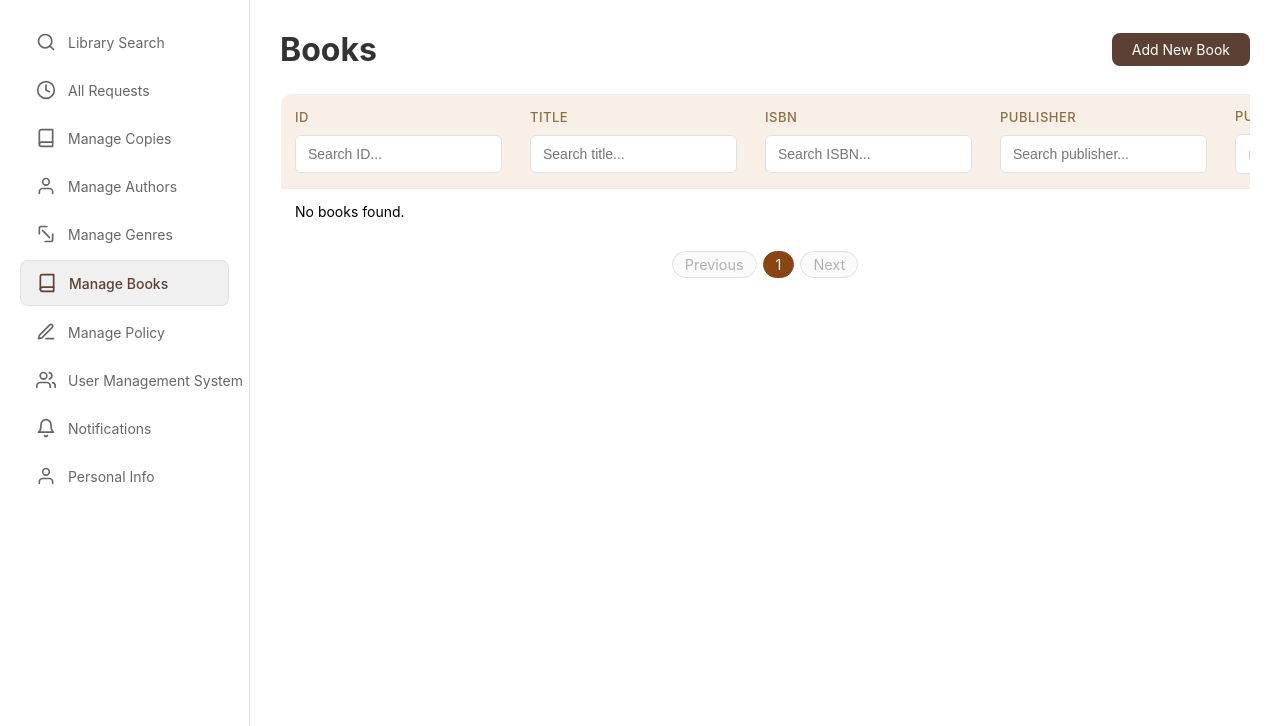
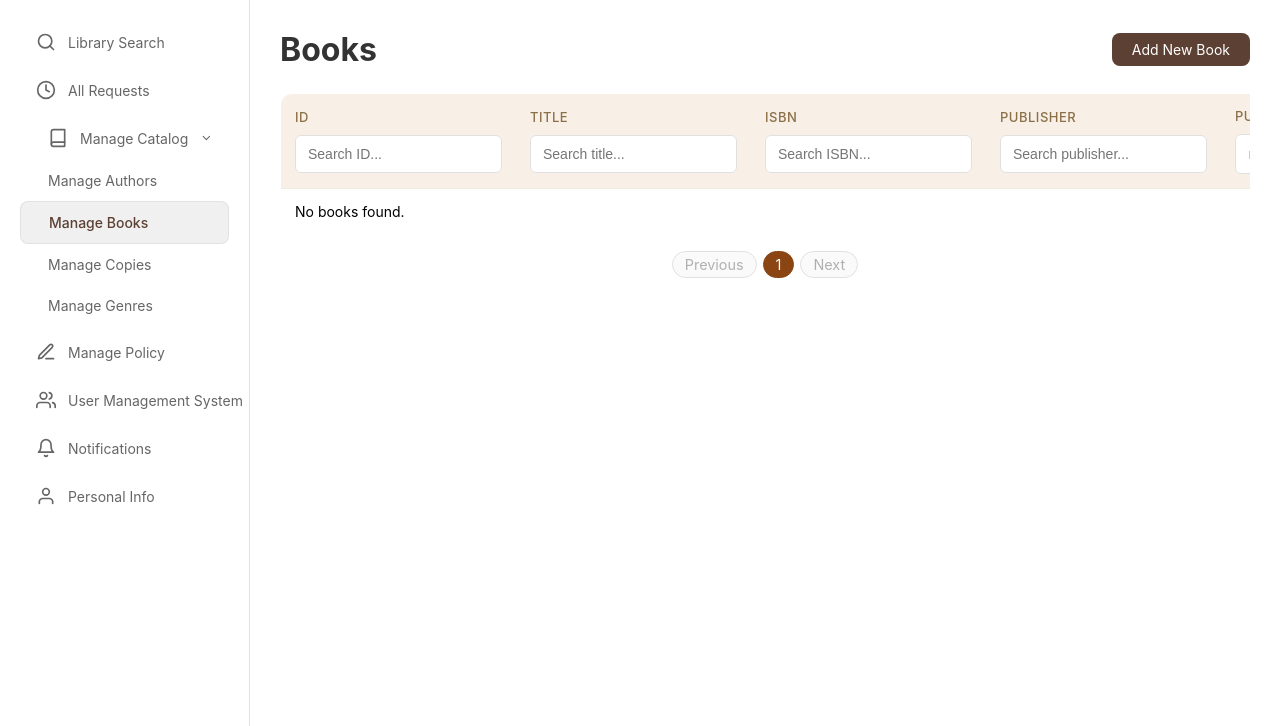
Before and after one commit to RidaFatima03/ShareShelf, a Flask app: page /librarian/books in a window 1280 px wide. Shown: the part 60-786 px from the top of the page. Run offline with Flask 3, Linux system fonts and the light colour scheme; the visitor is signed in with stand-in values (Sample User, id 1); data that the repository does not hold is empty; some libraries are stand-ins or nearby versions.

Commit message:
Sidebar organization

```diff
--- a/app/static/sidebar_style.css
+++ b/app/static/sidebar_style.css
@@ -722,6 +722,31 @@ html.sidebar-closed-init .filters-results.main-content {
     text-transform: none;
 }
 
+.nav-group {
+    display: block;
+}
+
+.nav-group summary {
+    list-style: none;
+}
+
+.nav-group summary::-webkit-details-marker {
+    display: none;
+}
+
+.nav-group summary .nav-caret {
+    margin-left: auto;
+    transition: transform 0.2s ease;
+}
+
+.nav-group[open] summary .nav-caret {
+    transform: rotate(90deg);
+}
+
+.nav-group .nav-item {
+    padding-left: 28px;
+}
+
 /* Main Content */
 .main-content {
     margin-left: 250px;
--- a/app/templates/sidebar.html
+++ b/app/templates/sidebar.html
@@ -136,43 +136,36 @@
                     <span>All Requests</span>
                 </a>
 
-                <a href="{{ url_for('copies.list') }}"
-                    class="nav-item {% if request.endpoint == 'copies.list' %}active{% endif %}">
+                <details class="nav-group" {% if request.endpoint in ['copies.list','librarian.authors','librarian.genres','librarian.books'] %}open{% endif %}>
+                    <summary class="nav-item">
                         <svg class="nav-icon" width="20" height="20" viewBox="0 0 24 24" fill="none"
                             stroke="#666666" stroke-width="2" stroke-linecap="round" stroke-linejoin="round">
                             <path d="M4 19.5A2.5 2.5 0 0 1 6.5 17H20"></path>
                             <path d="M6.5 2H20v20H6.5A2.5 2.5 0 0 1 4 19.5v-15A2.5 2.5 0 0 1 6.5 2z"></path>
                         </svg>
+                        <span>Manage Catalog</span>
+                        <svg class="nav-caret" width="14" height="14" viewBox="0 0 24 24" fill="none" stroke="#666666"
+                            stroke-width="2" stroke-linecap="round" stroke-linejoin="round">
+                            <polyline points="9 18 15 12 9 6"></polyline>
+                        </svg>
+                    </summary>
+                    <a href="{{ url_for('librarian.authors') }}"
+                        class="nav-item {% if request.endpoint == 'librarian.authors' %}active{% endif %}">
+                        <span>Manage Authors</span>
+                    </a>
+                    <a href="{{ url_for('librarian.books') }}"
+                       class="nav-item {% if request.endpoint == 'librarian.books' %}active{% endif %}">
+                        <span>Manage Books</span>
+                    </a>
+                    <a href="{{ url_for('copies.list') }}"
+                        class="nav-item {% if request.endpoint == 'copies.list' %}active{% endif %}">
                         <span>Manage Copies</span>
                     </a>
-
-                <a href="{{ url_for('librarian.authors') }}"
-                    class="nav-item {% if request.endpoint == 'librarian.authors' %}active{% endif %}">
-                    <svg class="nav-icon" width="20" height="20" viewBox="0 0 24 24" fill="none"
-                        stroke="#666666" stroke-width="2" stroke-linecap="round" stroke-linejoin="round">
-                        <path d="M20 21v-2a4 4 0 0 0-4-4H8a4 4 0 0 0-4 4v2"></path>
-                        <circle cx="12" cy="7" r="4"></circle>
-                    </svg>
-                    <span>Manage Authors</span>
-
                     <a href="{{ url_for('librarian.genres') }}"
                         class="nav-item {% if request.endpoint == 'librarian.genres' %}active{% endif %}">
-                    <svg class="nav-icon" width="20" height="20" viewBox="0 0 24 24" fill="none"
-                        stroke="#666666" stroke-width="2" stroke-linecap="round" stroke-linejoin="round">
-                        <path d="M20 12v7a2 2 0 0 1-2 2h-7"></path>
-                        <path d="M4 12V5a2 2 0 0 1 2-2h7"></path>
-                        <line x1="8" y1="8" x2="16" y2="16"></line>
-                    </svg>
                         <span>Manage Genres</span>
-
-                <a href="{{ url_for('librarian.books') }}"
-                   class="nav-item {% if request.endpoint == 'librarian.books' %}active{% endif %}">
-                    <svg class="nav-icon" width="20" height="20" viewBox="0 0 24 24" fill="none"
-                        stroke="#666666" stroke-width="2" stroke-linecap="round" stroke-linejoin="round">
-                        <path d="M4 19.5A2.5 2.5 0 0 1 6.5 17H20"></path>
-                        <path d="M6.5 2H20v20H6.5A2.5 2.5 0 0 1 4 19.5v-15A2.5 2.5 0 0 1 6.5 2z"></path>
-                    </svg>
-                    <span>Manage Books</span>
+                    </a>
+                </details>
 
                 <a href="{{ url_for('policy.policy') }}"
                     class="nav-item {% if request.endpoint == 'policy.policy' %}active{% endif %}">
```
Lines whose indentation alone changed are shown as unchanged.
